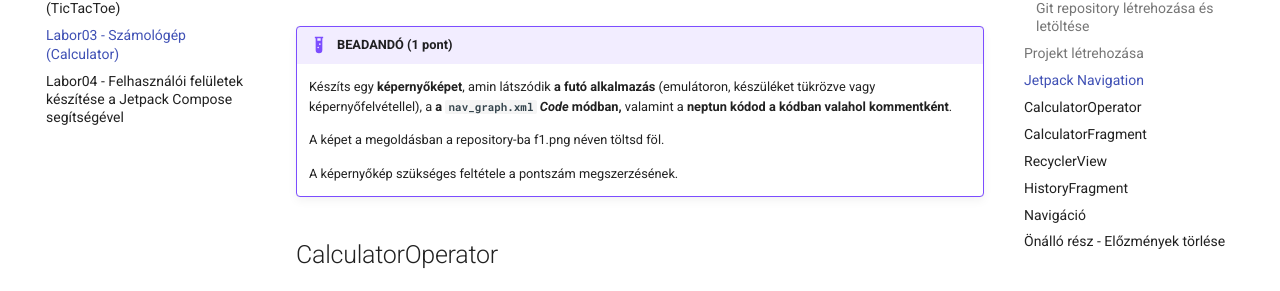
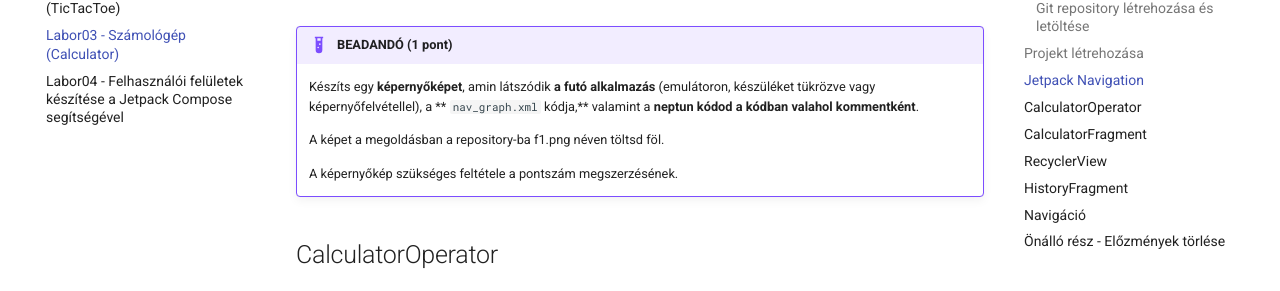
Before and after one commit to VIAUAV21/laborok, an MkDocs documentation site: the page built from docs/laborok/calculator/index.md, in a window 1280 px wide and 900 px high, scrolled down 8288 px. Shown: the part 181-472 px from the top of the window. Built offline with MkDocs 1.6.1 and Material for MkDocs 9.7.7, drawn with Linux system fonts in a browser that asks for light colours; comment, search, counter and statistics services are not loaded.

Commit message:
Typo fix

```diff
--- a/docs/laborok/calculator/index.md
+++ b/docs/laborok/calculator/index.md
@@ -206,7 +206,7 @@ Hozzunk létre ugyanezzel a módszerrel egy újabb *Fragment*-t `HistoryFragment
 ![](./assets/nav_graph_done.png)
 
 !!!example "BEADANDÓ (1 pont)"
-	Készíts egy **képernyőképet**, amin látszódik **a futó alkalmazás** (emulátoron, készüléket tükrözve vagy képernyőfelvétellel), a **a `nav_graph.xml` *Code* módban,** valamint a **neptun kódod a kódban valahol kommentként**.
+	Készíts egy **képernyőképet**, amin látszódik **a futó alkalmazás** (emulátoron, készüléket tükrözve vagy képernyőfelvétellel), a ** `nav_graph.xml` kódja,** valamint a **neptun kódod a kódban valahol kommentként**.
 
 	A képet a megoldásban a repository-ba f1.png néven töltsd föl.
 
```
